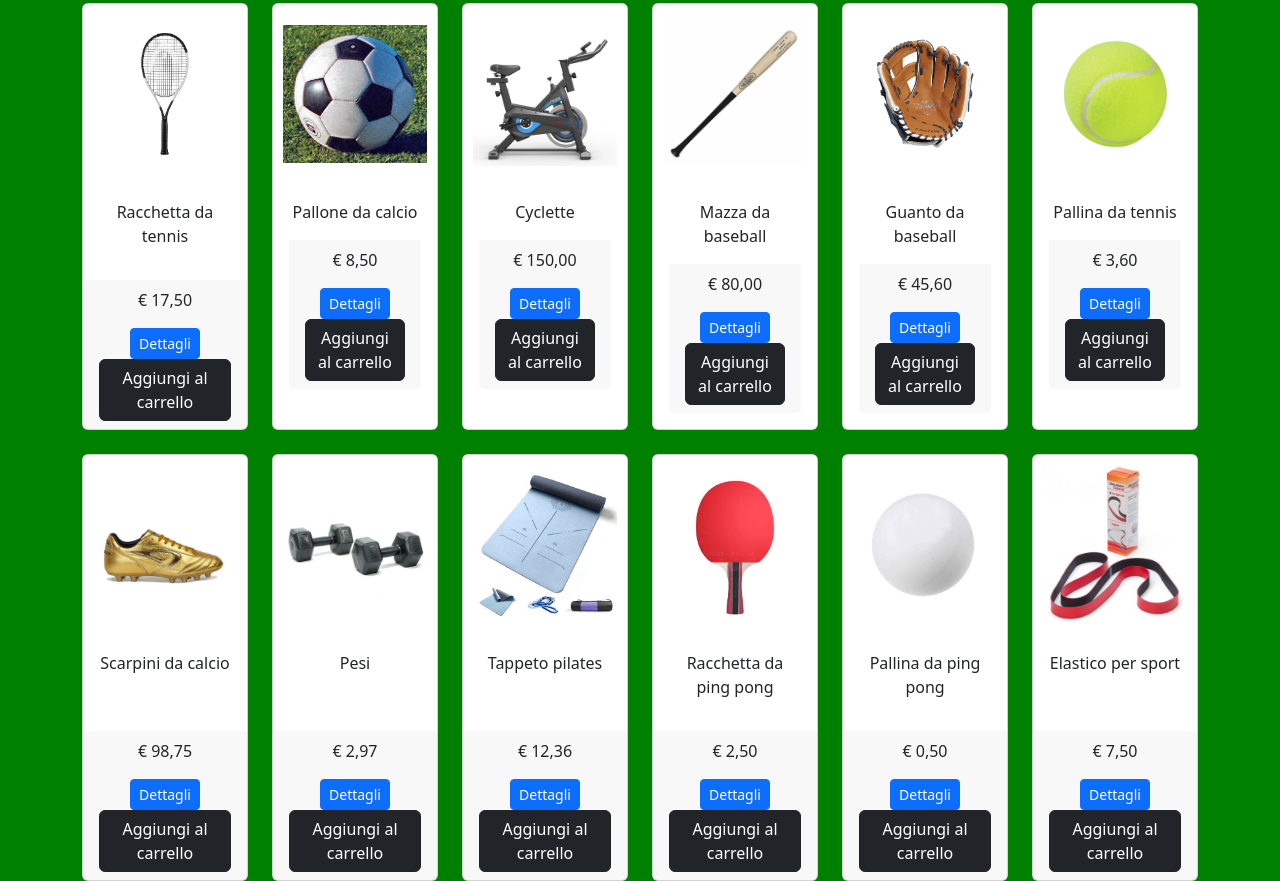
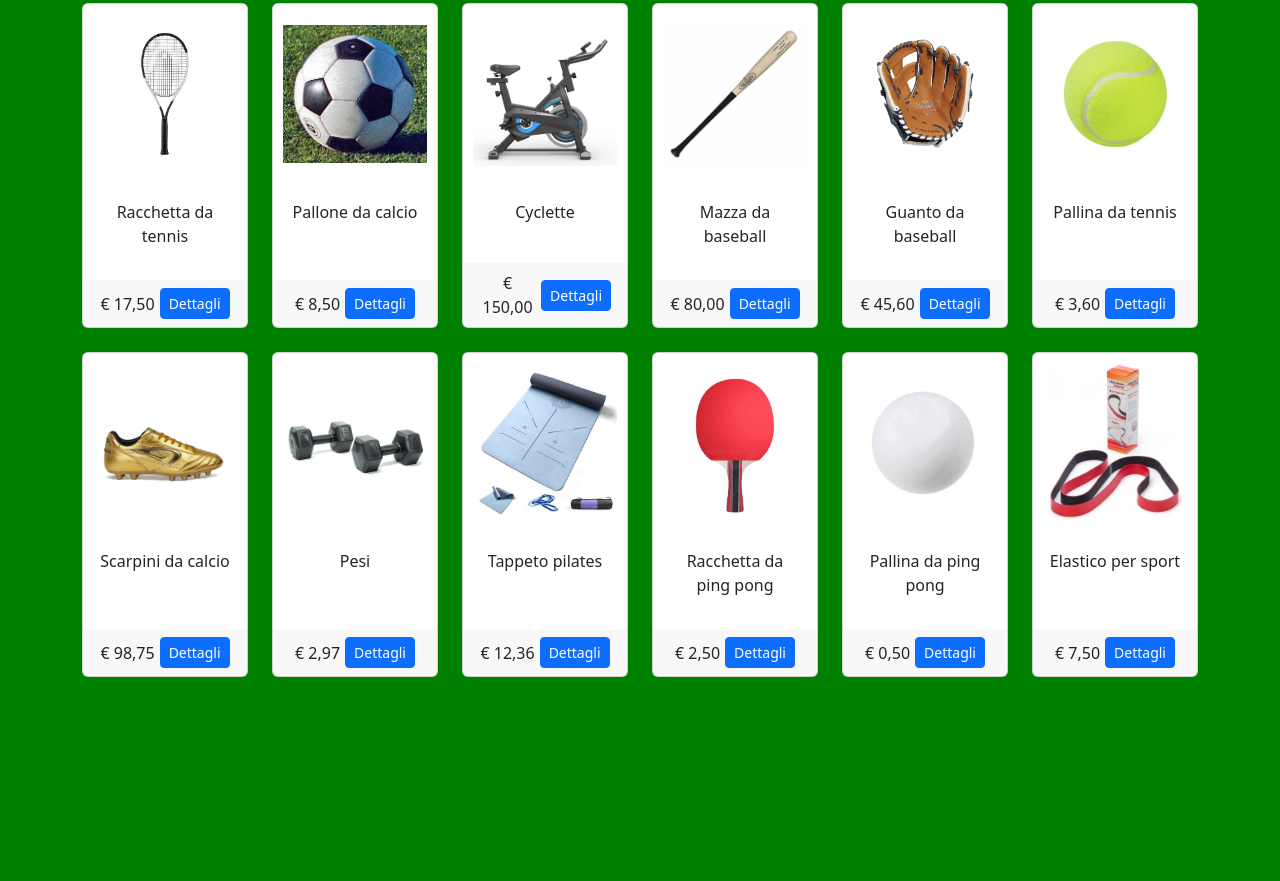
Before and after one commit to minottialessandro79/nov17, a plain HTML site: page index.html in a window 1280 px wide. Shown: the part 53-934 px from the top of the page. After the commit the page ends 800 px from the top, so only its background shows below. Drawn offline with nearby package versions, Linux system fonts and the light colour scheme.

Commit message:
Esercizio E-commerce

```diff
--- a/index.html
+++ b/index.html
@@ -17,6 +17,8 @@
 
 		.card {
             height: 100%;
+    		display: flex;
+    		flex-direction: column;
         }
 
 		.card-img-top {
@@ -32,12 +34,19 @@
 
         .card-body {
         	text-align: center;
-        	display: flex;
-    		flex-direction: column;
+    		flex-grow: 1;
         }
 
         .prezzo {
-        	text-align: center;
+        	display: flex;
+    		flex-direction: row;
+    		align-items: center;
+    		justify-content: center;
+    		gap: 5px;
+    		margin: 0;
+        }
+        .prezzo p {
+        	margin: 0;
         }
 
         h1 {
@@ -68,11 +77,9 @@
 					<p>Racchetta da tennis</p>
 				</div>
 				<div class="card-footer">
-					<p class="prezzo">€ 17,50</p>
-					<div class="dettagli">
+					<div class="prezzo">€ 17,50
 					<a href="racchetta_da_tennis.html" class="btn btn-primary btn-sm">Dettagli</a>
 					</div>
-					<button class="btn btn-dark" data-bs-toggle="collapse" data-bs-target="#esempio">Aggiungi al carrello</button>
 					</div>
 					</div>
 				</div>
@@ -83,12 +90,12 @@
 				<img src="Pallone da calcio.jpg" alt="Pallone da calcio" class="card-img-top">
 				<div class="card-body">
 					<p>Pallone da calcio</p>
+				</div>
 				<div class="card-footer">
-					<p class="prezzo">€ 8,50</p>
+					<div class="prezzo">€ 8,50
 					<div class="dettagli">
-					<a href="racchetta_da_tennis.html" class="btn btn-primary btn-sm">Dettagli</a>
+					<a href="pallone_da_calcio.html" class="btn btn-primary btn-sm">Dettagli</a>
 					</div>
-					<button class="btn btn-dark" data-bs-toggle="collapse" data-bs-target="#esempio">Aggiungi al carrello</button>
 					</div>
 				</div>
 			</div>
@@ -100,14 +107,15 @@
 				<img src="Cyclette.jpg" alt="Cyclette" class="card-img-top">
 				<div class="card-body">
 					<p>Cyclette</p>
+				</div>
 				<div class="card-footer">
-					<p>€ 150,00</p>
+					<div class="prezzo">€ 150,00
 					<div class="dettagli">
 					<a href="cyclette.html" class="btn btn-primary btn-sm">Dettagli</a>
 					</div>
-					<button class="btn btn-dark" data-bs-toggle="collapse" data-bs-target="#esempio">Aggiungi al carrello</button>
 					</div>
 				</div>
+
 			</div>
 		</div>
 
@@ -117,12 +125,12 @@
 				<img src="Mazza da baseball.jpg" alt="Mazza da baseball" class="card-img-top">
 				<div class="card-body">
 					<p>Mazza da baseball</p>
+				</div>
 				<div class="card-footer">
-					<p>€ 80,00</p>
+					<div class="prezzo">€ 80,00
 					<div class="dettagli">
 					<a href="#" class="btn btn-primary btn-sm">Dettagli</a>
 					</div>
-					<button class="btn btn-dark" data-bs-toggle="collapse" data-bs-target="#esempio">Aggiungi al carrello</button>
 				</div>
 				</div>
 			</div>
@@ -134,12 +142,12 @@
 				<img src="Guanto da baseball.jpg" alt="Guanto da baseball" class="card-img-top">
 				<div class="card-body">
 					<p>Guanto da baseball</p>
+				</div>
 					<div class="card-footer">
-					<p>€ 45,60</p>
+					<div class="prezzo">€ 45,60
 					<div class="dettagli">
 					<a href="#" class="btn btn-primary btn-sm">Dettagli</a>
 					</div>
-					<button class="btn btn-dark" data-bs-toggle="collapse" data-bs-target="#esempio">Aggiungi al carrello</button>
 					</div>
 				    </div>
 			</div>
@@ -151,12 +159,12 @@
 				<img src="Pallina da tennis.jpg" alt="Pallina da tennis" class="card-img-top">
 				<div class="card-body">
 					<p>Pallina da tennis</p>
+				</div>
 					<div class="card-footer">
-					<p>€ 3,60</p>
+					<div class="prezzo">€ 3,60
 					<div class="dettagli">
 					<a href="#" class="btn btn-primary btn-sm">Dettagli</a>
 					</div>
-					<button class="btn btn-dark" data-bs-toggle="collapse" data-bs-target="#esempio">Aggiungi al carrello</button>
 					</div>
 				    </div>
 			</div>
@@ -170,11 +178,11 @@
 					<p>Scarpini da calcio</p>
 				</div>
 				<div class="card-footer">
-					<p>€ 98,75</p>
+					<div class="prezzo">€ 98,75
 					<div class="dettagli">
 					<a href="#" class="btn btn-primary btn-sm">Dettagli</a>
 					</div>
-					<button class="btn btn-dark" data-bs-toggle="collapse" data-bs-target="#esempio">Aggiungi al carrello</button>
+					</div>
 				</div>
 			</div>
 		</div>
@@ -187,11 +195,11 @@
 					<p>Pesi</p>
 				</div>
 				<div class="card-footer">
-					<p>€ 2,97</p>
+					<div class="prezzo">€ 2,97
 					<div class="dettagli">
 					<a href="#" class="btn btn-primary btn-sm">Dettagli</a>
 					</div>
-					<button class="btn btn-dark" data-bs-toggle="collapse" data-bs-target="#esempio">Aggiungi al carrello</button>
+					</div>
 				</div>
 			</div>
 		</div>
@@ -204,11 +212,11 @@
 					<p>Tappeto pilates</p>
 				</div>
 				<div class="card-footer">
-					<p>€ 12,36</p>
+					<div class="prezzo">€ 12,36
 					<div class="dettagli">
 					<a href="#" class="btn btn-primary btn-sm">Dettagli</a>
 					</div>
-					<button class="btn btn-dark" data-bs-toggle="collapse" data-bs-target="#esempio">Aggiungi al carrello</button>
+					</div>
 				</div>
 			</div>
 		</div>
@@ -221,11 +229,11 @@
 					<p>Racchetta da ping pong</p>
 				</div>
 				<div class="card-footer">
-					<p>€ 2,50</p>
+					<div class="prezzo">€ 2,50
 					<div class="dettagli">
 					<a href="#" class="btn btn-primary btn-sm">Dettagli</a>
 					</div>
-					<button class="btn btn-dark" data-bs-toggle="collapse" data-bs-target="#esempio">Aggiungi al carrello</button>
+					</div>
 				</div>
 			</div>
 		</div>
@@ -238,11 +246,11 @@
 					<p>Pallina da ping pong</p>
 				</div>
 				<div class="card-footer">
-					<p>€ 0,50</p>
+					<div class="prezzo">€ 0,50
 					<div class="dettagli">
 					<a href="#" class="btn btn-primary btn-sm">Dettagli</a>
 					</div>
-					<button class="btn btn-dark" data-bs-toggle="collapse" data-bs-target="#esempio">Aggiungi al carrello</button>
+					</div>
 				</div>
 			</div>
 		</div>
@@ -255,11 +263,11 @@
 					<p>Elastico per sport</p>
 				</div>
 				<div class="card-footer">
-					<p>€ 7,50</p>
+					<div class="prezzo">€ 7,50
 					<div class="dettagli">
 					<a href="#" class="btn btn-primary btn-sm">Dettagli</a>
 					</div>
-					<button class="btn btn-dark" data-bs-toggle="collapse" data-bs-target="#esempio">Aggiungi al carrello</button>
+					</div>
 				</div>
 			</div>
 		</div>
```
Lines whose indentation alone changed are shown as unchanged.
